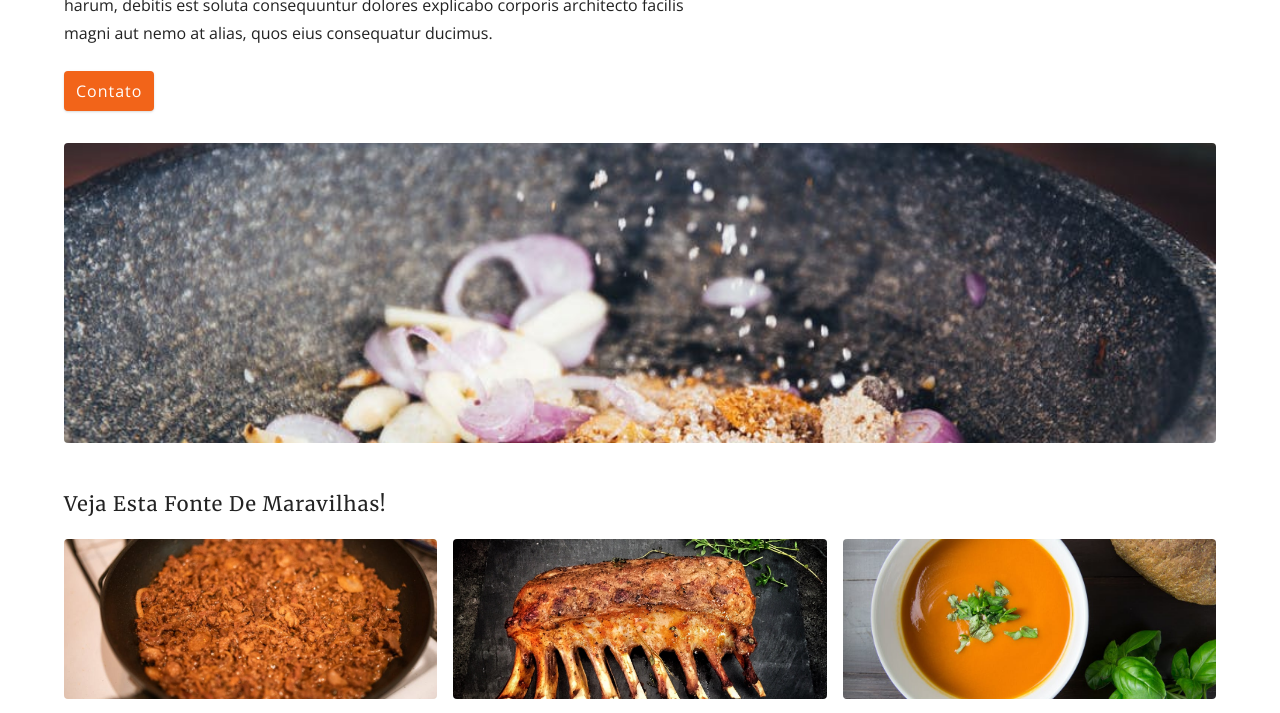
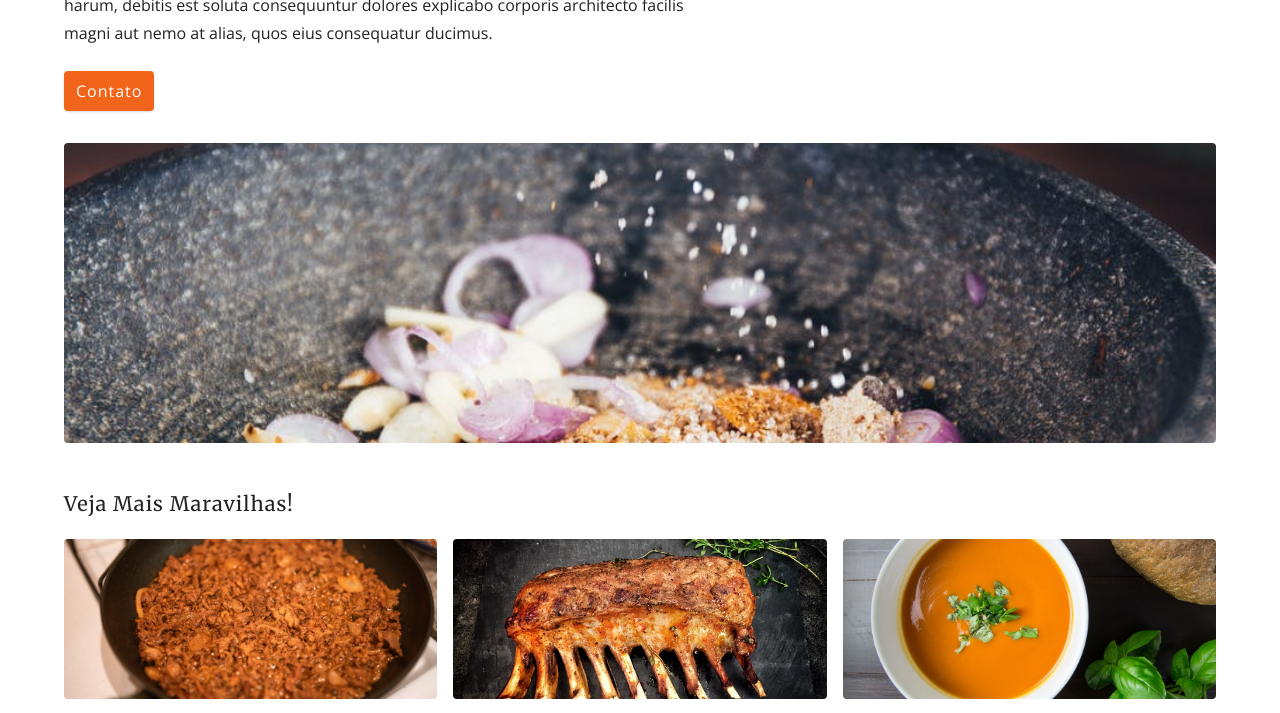
Before and after one commit to dgusfr/receitas, a plain HTML site: page about.html in a window 1280 px wide. Shown: the part 378-1091 px from the top of the page. Drawn offline with nearby package versions, Linux system fonts and the light colour scheme.

Commit message:
changes about

```diff
--- a/about.html
+++ b/about.html
@@ -55,7 +55,7 @@
       <img src="./assets/about.jpeg" alt="Pessoa Colocando Sal na Tigela" class="img about-img" />
     </section>
     <section class="featured-recipes">
-      <h5 class="featured-title">Veja Esta Fonte de Maravilhas!</h5>
+      <h5 class="featured-title">Veja mais Maravilhas!</h5>
       <div class="recipes-list">
         <!-- single recipe -->
         <a href="single-recipe.html" class="recipe">
```
